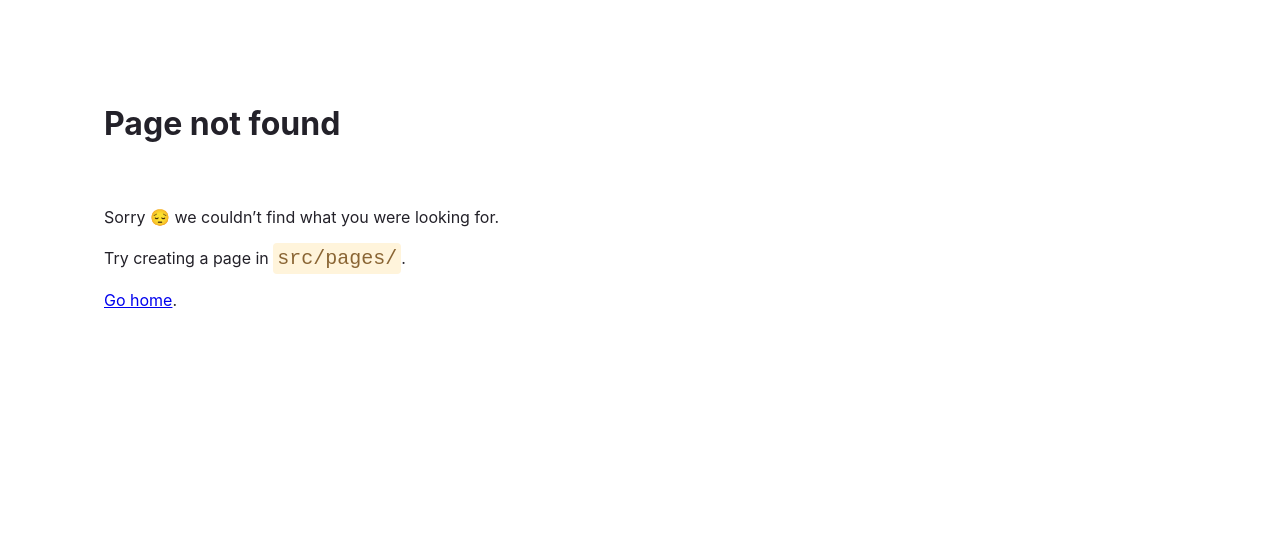
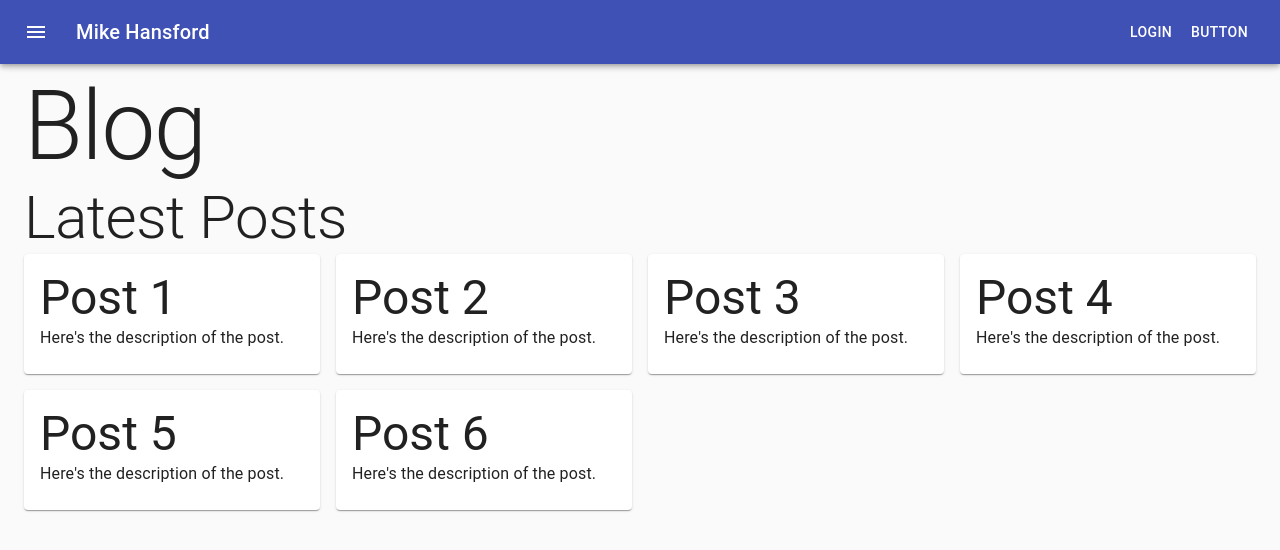
Before and after one commit to mikehans/gatsby-material-ui, a Gatsby site: page /blog in a window 1280 px wide. Before the commit this address had no page. Built offline with nearby package versions, Linux system fonts and the light colour scheme; Gatsby itself is replaced by a stand-in of ours.

Commit message:
Initial commit

```diff
--- a/gatsby-config.js
+++ b/gatsby-config.js
@@ -1,7 +1,13 @@
 module.exports = {
   siteMetadata: {
-    siteUrl: "https://www.yourdomain.tld",
-    title: "Gatsby Material UI Tester",
+    title: `Mike Hansford`,
+    siteUrl: `https://mikehansford.id.au`,
+    description: `Mike Hansford's software development blog.`,
+    author: `Mike Hansford`,
+    subtitle: `Web development, Microsoft 365, Power Platform`,
+    linkedIn: `linkedin.com/in/mikehansford`,
+    twitter: `twitter.com/mikehansford10`,
+    github: `github.com/mikehans`
   },
   plugins: [
     "gatsby-plugin-netlify-cms",
--- a/package.json
+++ b/package.json
@@ -15,6 +15,9 @@
     "clean": "gatsby clean"
   },
   "dependencies": {
+    "@fontsource/roboto": "^4.5.1",
+    "@material-ui/core": "^4.12.3",
+    "@material-ui/icons": "^4.11.2",
     "gatsby": "^3.13.1",
     "gatsby-plugin-image": "^1.14.1",
     "gatsby-plugin-netlify-cms": "^5.14.0",
--- /dev/null
+++ b/src/components/Header.tsx
@@ -0,0 +1,48 @@
+import React from "react";
+import { Link } from "gatsby";
+import {
+  AppBar,
+  IconButton,
+  Button,
+  Typography,
+  Toolbar,
+} from "@material-ui/core";
+import { createStyles, makeStyles, Theme } from "@material-ui/core/styles";
+import MainMenu from "./MainMenu";
+
+// import * as styles from "./Header.module.scss";
+
+
+const useStyles = makeStyles((theme: Theme) =>
+  createStyles({
+    root: {
+      flexGrow: 1,
+    },
+    menuButton: {
+      marginRight: theme.spacing(2),
+    },
+    title: {
+      flexGrow: 1,
+    },
+  })
+);
+
+export default function Header({ siteTitle, description}) {
+  const classes = useStyles();
+
+  return (
+    <AppBar position="fixed">
+      <Toolbar>
+        <MainMenu />
+        <Typography variant="h6" component="span" className={classes.title}>
+          {siteTitle}
+        </Typography>
+        {/* <Typography variant="h6" component="span" className={classes.title}>
+          {description}
+        </Typography> */}
+        <Button color="inherit">Login</Button>
+        <Button color="inherit">Button</Button>
+      </Toolbar>
+    </AppBar>
+  );
+}
--- /dev/null
+++ b/src/components/HomePageBody.tsx
@@ -0,0 +1,51 @@
+import { Box, Grid, Paper, Typography, Button, Link } from "@material-ui/core";
+import { StayPrimaryLandscape } from "@material-ui/icons";
+import { Link as GatsbyLink } from "gatsby";
+import React from "react";
+
+function HomePageBody( data ) {
+    const {title, subtitle} = data;
+
+    return (
+    <>
+      <Box component="div" m={1} sx={{ marginTop: 70, marginLeft: 0, bgcolor: 'secondary.main' }}>
+        <Typography variant="h1">{title}</Typography>
+        <Typography variant="subtitle1">
+         {subtitle}
+        </Typography>
+      </Box>
+
+      <Grid container spacing={2}>
+      <Grid item xs={12}>
+          <Paper>
+              Hi I'm Mike. I'm a software developer, family man, woodworker, gardener and electronics hack.
+              <Link to="/about" component={GatsbyLink}>Link Learn more</Link>
+          </Paper>
+        </Grid>
+        <Grid item xs={12} lg={4}>
+          <Paper>
+              Read my tech blog
+              <Link to="/blog" component={GatsbyLink}>Link Learn more</Link>
+          </Paper>
+        </Grid>
+        <Grid item xs={12} md={8} lg={4}>
+            <Paper>
+                Tech projects
+              <Link to="/projects" component={GatsbyLink}>Link Learn more</Link>
+            </Paper>
+        </Grid>
+        <Grid item xs={12} md={4} lg={4}>
+            <Paper>
+                Other stuff
+              <Link to="/other-interests" component={GatsbyLink}>Link Learn more</Link>
+            </Paper>
+        </Grid>
+
+      </Grid>
+    </>
+  );
+}
+
+
+
+export default HomePageBody;
--- /dev/null
+++ b/src/components/Layout.tsx
@@ -0,0 +1,37 @@
+import { graphql, StaticQuery } from 'gatsby';
+import React from 'react';
+import Header from "./Header";
+import { Container, CssBaseline } from "@material-ui/core";
+
+export default function Layout({children}) {
+    return (
+        <StaticQuery
+            query={graphql `
+                query SiteDetailsQuery {
+                    site {
+                        siteMetadata {
+                            title
+                            description
+                            author
+                            subtitle
+                            twitter
+                            linkedIn
+                            github
+                        }
+                    }
+                }`
+            }
+            render = {data => (
+                <Container style={{marginTop:70}}>
+                    <CssBaseline />
+                    <Header
+                        siteTitle={data.site.siteMetadata?.title || `Title`}
+                        description={data.site.siteMetadata?.description || ``}
+                    />
+
+                    {children}
+                </Container>
+            )}
+        />
+    )
+}
--- /dev/null
+++ b/src/components/MainMenu.tsx
@@ -0,0 +1,51 @@
+import React from "react";
+import { IconButton, Menu, MenuItem } from "@material-ui/core";
+import { createStyles, makeStyles, Theme } from "@material-ui/core/styles";
+import { Menu as MenuIcon } from "@material-ui/icons";
+
+const useStyles = makeStyles((theme: Theme) =>
+  createStyles({
+    root: {
+      flexGrow: 1,
+    },
+    menuButton: {
+      marginRight: theme.spacing(2),
+    },
+    title: {
+      flexGrow: 1,
+    },
+  })
+);
+
+export default function MainMenu() {
+  const [isOpen, setIsOpen] = React.useState<null | HTMLElement>(null);
+  const classes = useStyles();
+
+  const handleMenuClick = (event: React.MouseEvent<HTMLButtonElement>) => {
+    setIsOpen(event.currentTarget);
+  };
+
+  const handleMenuClose = () => {
+    setIsOpen(null);
+  }
+
+  return (
+    <>
+      <IconButton
+        edge="start"
+        className={classes.menuButton}
+        color="inherit"
+        aria-label="menu"
+        onClick={handleMenuClick}
+      >
+        <MenuIcon/>
+      </IconButton>
+
+      <Menu open={Boolean(isOpen)} onClose={handleMenuClose}>
+          <MenuItem>One</MenuItem>
+          <MenuItem>Two</MenuItem>
+          <MenuItem>Three</MenuItem>
+      </Menu>
+    </>
+  );
+}
--- a/src/pages/404.js
+++ b/src/pages/404.js
@@ -1,53 +1,13 @@
 import * as React from "react"
 import { Link } from "gatsby"
 
-// styles
-const pageStyles = {
-  color: "#232129",
-  padding: "96px",
-  fontFamily: "-apple-system, Roboto, sans-serif, serif",
-}
-const headingStyles = {
-  marginTop: 0,
-  marginBottom: 64,
-  maxWidth: 320,
-}
-
-const paragraphStyles = {
-  marginBottom: 48,
-}
-const codeStyles = {
-  color: "#8A6534",
-  padding: 4,
-  backgroundColor: "#FFF4DB",
-  fontSize: "1.25rem",
-  borderRadius: 4,
-}
 
 // markup
 const NotFoundPage = () => {
   return (
-    <main style={pageStyles}>
-      <title>Not found</title>
-      <h1 style={headingStyles}>Page not found</h1>
-      <p style={paragraphStyles}>
-        Sorry{" "}
-        <span role="img" aria-label="Pensive emoji">
-          😔
-        </span>{" "}
-        we couldn’t find what you were looking for.
-        <br />
-        {process.env.NODE_ENV === "development" ? (
-          <>
-            <br />
-            Try creating a page in <code style={codeStyles}>src/pages/</code>.
-            <br />
-          </>
-        ) : null}
-        <br />
-        <Link to="/">Go home</Link>.
-      </p>
-    </main>
+    <>
+      <h1>Oh noes! Nothing at that URL!</h1>
+    </>
   )
 }
 
--- /dev/null
+++ b/src/pages/blog.tsx
@@ -0,0 +1,89 @@
+import {
+  Box,
+  Card,
+  CardContent,
+  Grid,
+  List,
+  ListItem,
+  ListItemText,
+  Typography,
+} from "@material-ui/core";
+import React from "react";
+import { Link } from "gatsby";
+import Layout from "../components/Layout";
+
+function BlogPage() {
+  return (
+    <>
+      <Layout>
+        <Typography variant="h1">Blog</Typography>
+        <Typography variant="h2">Latest Posts</Typography>
+
+        <Grid container spacing={2}>
+          <Grid item xs={12} sm={6} md={4} lg={3}>
+            <Card>
+              <CardContent>
+                <Typography variant="h3">Post 1</Typography>
+                <Typography variant="body1">
+                  Here's the description of the post.
+                </Typography>
+              </CardContent>
+            </Card>
+          </Grid>
+          <Grid item xs={12} sm={6} md={4} lg={3}>
+            <Card>
+              <CardContent>
+                <Typography variant="h3">Post 2</Typography>
+                <Typography variant="body1">
+                  Here's the description of the post.
+                </Typography>
+              </CardContent>
+            </Card>
+          </Grid>
+          <Grid item xs={12} sm={6} md={4} lg={3}>
+            <Card>
+              <CardContent>
+                <Typography variant="h3">Post 3</Typography>
+                <Typography variant="body1">
+                  Here's the description of the post.
+                </Typography>
+              </CardContent>
+            </Card>
+          </Grid>
+          <Grid item xs={12} sm={6} md={4} lg={3}>
+            <Card>
+              <CardContent>
+                <Typography variant="h3">Post 4</Typography>
+                <Typography variant="body1">
+                  Here's the description of the post.
+                </Typography>
+              </CardContent>
+            </Card>
+          </Grid>
+          <Grid item xs={12} sm={6} md={4} lg={3}>
+            <Card>
+              <CardContent>
+                <Typography variant="h3">Post 5</Typography>
+                <Typography variant="body1">
+                  Here's the description of the post.
+                </Typography>
+              </CardContent>
+            </Card>
+          </Grid>
+          <Grid item xs={12} sm={6} md={4} lg={3}>
+            <Card>
+              <CardContent>
+                <Typography variant="h3">Post 6</Typography>
+                <Typography variant="body1">
+                  Here's the description of the post.
+                </Typography>
+              </CardContent>
+            </Card>
+          </Grid>
+        </Grid>
+      </Layout>
+    </>
+  );
+}
+
+export default BlogPage;
```
Also changed, not shown: src/pages/about.tsx (added, +16 -0 lines), src/pages/index.js (+23 -177 lines), src/pages/other-interests.tsx (added, +16 -0 lines), src/pages/projects.tsx (added, +16 -0 lines), 1 other file.
